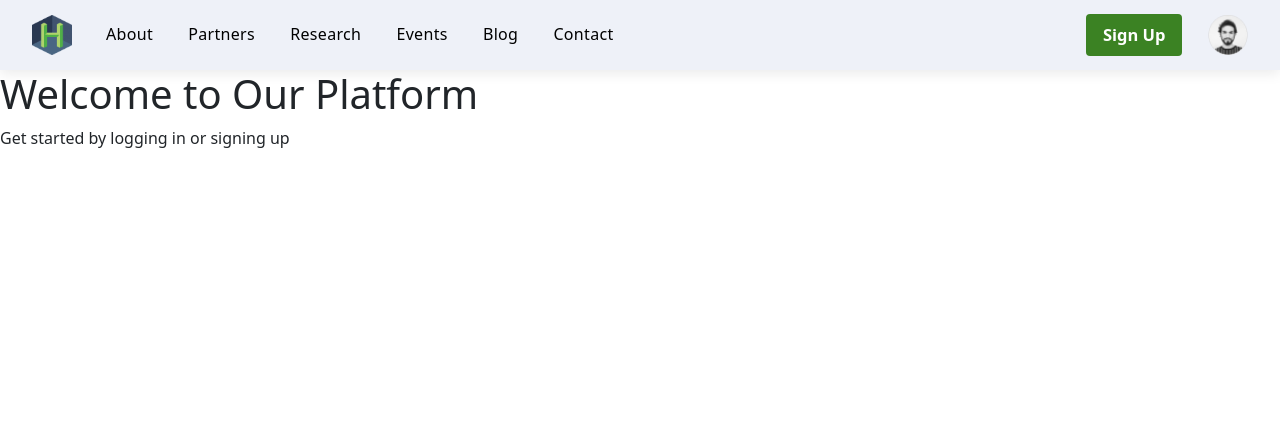
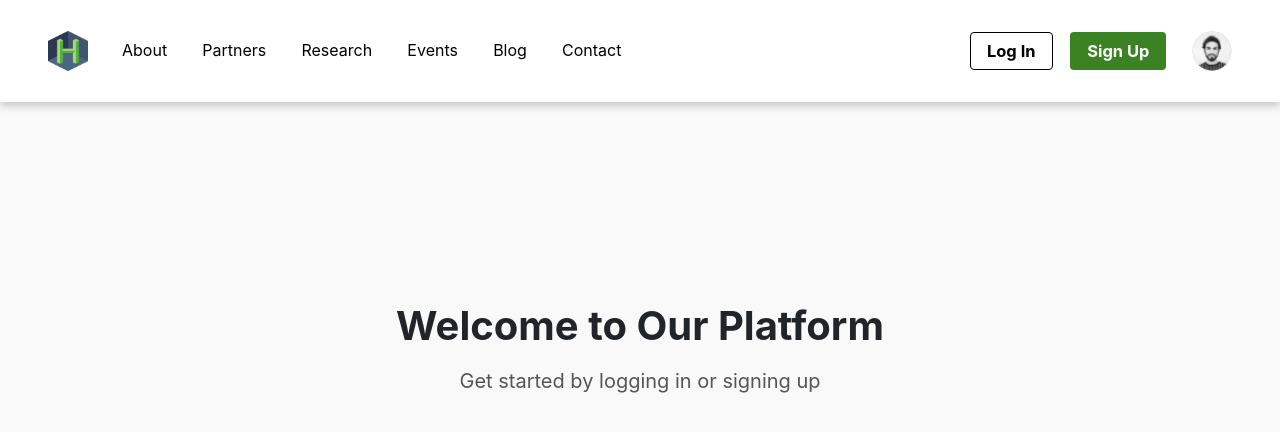
Before and after one commit to stevenseb/project-volunteer-platform, a React (Vite) app: page / in a window 1280 px wide. Shown: the top 432 px of the page. Built offline with nearby package versions, Linux system fonts and the light colour scheme; no server answers; what aws-amplify would draw is missing.

Commit message:
header styling adjusted button conditional rendering added added auth0 avatar

```diff
--- a/src/auth0/login.tsx
+++ b/src/auth0/login.tsx
@@ -4,7 +4,7 @@ import React from "react";
 const LoginButton: React.FC = () => {
   const { loginWithRedirect } = useAuth0();
 
-  return <button onClick={() => loginWithRedirect()} className="login-button">Log In</button>;
+  return <button onClick={() => loginWithRedirect()} className="login-button header-button">Log In</button>;
 };
 
 export default LoginButton;
--- /dev/null
+++ b/src/auth0/logout.tsx
@@ -0,0 +1,17 @@
+import { useAuth0 } from "@auth0/auth0-react";
+import React from "react";
+
+const LogoutButton: React.FC = () => {
+  const { logout } = useAuth0();
+
+  return <button
+                onClick={() =>
+                  logout({ logoutParams: { returnTo: window.location.origin } })
+                }
+                className="logout-button header-button"
+              >
+                Log Out
+              </button>
+};
+
+export default LogoutButton;
--- a/src/auth0/signup.tsx
+++ b/src/auth0/signup.tsx
@@ -12,7 +12,7 @@ const SignupButton = () => {
       });
   };
 
-  return <button onClick={handleSignup} className="button signup-button">Sign Up</button>;
+  return <button onClick={handleSignup} className="header-button signup-button">Sign Up</button>;
 };
 
 export default SignupButton;
--- a/src/components/Header.tsx
+++ b/src/components/Header.tsx
@@ -1,15 +1,28 @@
+import React from "react";
+import { useAuth0 } from "@auth0/auth0-react";
 import helpfulIcon from "../assets/helpful_icon.png";
 import profileIcon from "../assets/profile_icon.png";
 import SignupButton from "../auth0/signup";
+import LogoutButton from "../auth0/logout";
+import LoginButton from "../auth0/login";
 import "./styles/Header.css";
 
-const Header: React.FC = () => {
+interface HeaderProps {
+  onProfileClick?: () => void;
+}
+
+const Header: React.FC<HeaderProps> = ({ onProfileClick }) => {
+  const {
+    isAuthenticated,
+    isLoading,
+    user,
+  } = useAuth0();
+
   return (
     <header className="header-container">
       <nav className="header-nav">
         <div className="logo-section">
           <img src={helpfulIcon} alt="Helpful Icon" className="helpful-icon" />
-          {/* <span className="logo-text">YourLogo</span> */}
         </div>
         <div className="nav-links">
           <a href="#about">About</a>
@@ -19,9 +32,28 @@ const Header: React.FC = () => {
           <a href="#blog">Blog</a>
           <a href="#contact">Contact</a>
         </div>
+
         <div className="nav-buttons">
-          <SignupButton />
-          <img src={profileIcon} alt="Profile Icon" className="profile-icon" />
+          {!isLoading && !isAuthenticated && (
+            <>
+              <LoginButton />
+              <SignupButton />
+            </>
+          )}
+
+          {!isLoading && isAuthenticated && (
+            <>
+              <LogoutButton />
+            </>
+          )}
+
+          <img
+            src={isAuthenticated && user?.picture ? user.picture : profileIcon}
+            alt="Profile Icon"
+            className="profile-icon"
+            onClick={onProfileClick}
+            style={{ cursor: onProfileClick ? "pointer" : "default" }}
+          />
         </div>
       </nav>
     </header>
--- a/src/components/PublicHeader.tsx
+++ /dev/null
@@ -1,31 +0,0 @@
-import helpfulIcon from "../assets/helpful_icon.png";
-import profileIcon from "../assets/profile_icon.png";
-import SignupButton from "../auth0/signup";
-import "./styles/Header.css";
-
-const Header: React.FC = () => {
-  return (
-    <header className="header-container">
-      <nav className="header-nav">
-        <div className="logo-section">
-          <img src={helpfulIcon} alt="Helpful Icon" className="helpful-icon" />
-          {/* <span className="logo-text">YourLogo</span> */}
-        </div>
-        <div className="nav-links">
-          <a href="#about">About</a>
-          <a href="#partners">Partners</a>
-          <a href="#research">Research</a>
-          <a href="#events">Events</a>
-          <a href="#blog">Blog</a>
-          <a href="#contact">Contact</a>
-        </div>
-        <div className="nav-buttons">
-          <SignupButton />
-          <img src={profileIcon} alt="Profile Icon" className="profile-icon" />
-        </div>
-      </nav>
-    </header>
-  );
-};
-
-export default Header;
--- a/src/components/styles/Header.css
+++ b/src/components/styles/Header.css
@@ -1,18 +1,21 @@
 .header-container {
-  width: 100%;
-  background: var(--header-bg, #fff);
-  color: var(--header-text, #222);
+   width: 100%;
+  background-color: white;
+  color: black;
+  padding: 1rem;
+  display: flex;
+  justify-content: center;
+  align-items: center;
   position: sticky;
   top: 0;
   z-index: 1000;
-  box-shadow: 0 4px 12px rgba(0,0,0,0.08);
-  padding: 0;
+  box-shadow: 0px 4px 8px rgba(0, 0, 0, 0.2);
 }
 
 .header-nav {
   display: flex;
   flex-direction: row;
-  align-items: center;  /* Vertically center all items */
+  align-items: center;
   width: 100%;
   max-width: 1800px;
   margin: 0 auto;
@@ -44,16 +47,17 @@
   display: flex;
   align-items: center;
   gap: 2.2rem;
-  margin-left: 24px;    /* space between logo and links */
-  margin-right: auto;   /* pushes nav-buttons to the right */
+  margin-left: 24px;
+  margin-right: auto;
 }
 
 .nav-links a {
   color: var(--header-text, #222);
   text-decoration: none;
+  font-family: 'Inter', sans-serif;
   font-size: 16px;
   font-weight: 400;
-  letter-spacing: 0.02em;
+  line-height: 150%;
   transition: color 0.15s;
   padding: 2px 0;
   border-bottom: 2px solid transparent;
@@ -70,28 +74,35 @@
   display: flex;
   align-items: center;
   gap: 1.1rem;
+  max-height: 40px;
 }
 
 .profile-icon {
   width: 40px;
   height: 40px;
   margin-left: 8px;
+  border-radius: 50%;
 }
 
 .signup-button {
   background-color: #3B8223;
   color: #fff;
   border: 1px solid transparent;
+}
+
+.login-button, .logout-button {
+  background-color: #FFF;
+  color: #000;
+  border: 1px solid black;
+}
+
+.header-button {
   border-radius: 4px;
   font-weight: 700;
   font-size: 1.03rem;
-  padding: 8px 16px;
+  padding: 6px 16px;
   cursor: pointer;
   transition: background 0.15s;
-}
-
-.button {
-    border-radius: 4px;
 }
 
 .signup-button:hover,
--- a/src/components/styles/publicHeader.css
+++ /dev/null
@@ -1,134 +0,0 @@
-.header-container {
-  width: 100%;
-  background: var(--header-bg, #fff);
-  color: var(--header-text, #222);
-  position: sticky;
-  top: 0;
-  z-index: 1000;
-  box-shadow: 0 4px 12px rgba(0,0,0,0.08);
-  padding: 0;
-}
-
-.header-nav {
-  display: flex;
-  flex-direction: row;
-  align-items: center;  /* Vertically center all items */
-  width: 100%;
-  max-width: 1800px;
-  margin: 0 auto;
-  height: 70px;
-  padding: 0 32px;
-  box-sizing: border-box;
-}
-
-.logo-section {
-  display: flex;
-  align-items: center;
-}
-
-.helpful-icon {
-  width: 40px;
-  height: 40px;
-  margin-right: 10px;
-}
-
-.logo-text {
-  font-size: 1.6rem;
-  font-weight: 700;
-  letter-spacing: 2px;
-  color: var(--header-text, #222);
-  text-decoration: none;
-}
-
-.nav-links {
-  display: flex;
-  align-items: center;
-  gap: 2.2rem;
-  margin-left: 24px;    /* space between logo and links */
-  margin-right: auto;   /* pushes nav-buttons to the right */
-}
-
-.nav-links a {
-  color: var(--header-text, #222);
-  text-decoration: none;
-  font-size: 1.08rem;
-  font-weight: 600;
-  letter-spacing: 0.02em;
-  transition: color 0.15s;
-  padding: 2px 0;
-  border-bottom: 2px solid transparent;
-}
-
-.nav-links a:hover,
-.nav-links a:focus {
-  color: #E5A932;
-  border-bottom: 2px solid #E5A932;
-}
-
-.nav-buttons {
-  display: flex;
-  align-items: center;
-  gap: 1.1rem;
-}
-
-.profile-icon {
-  width: 40px;
-  height: 40px;
-  margin-left: 8px;
-}
-
-.signup-button {
-  background-color: #3B8223;
-  color: #fff;
-  border: none;
-  border-radius: 4px;
-  font-weight: 600;
-  font-size: 1.03rem;
-  padding: 0.6rem 1.4rem;
-  cursor: pointer;
-  transition: background 0.15s;
-}
-
-.signup-button:hover,
-.signup-button:focus {
-  background-color: #2E5C1A;
-}
-
-@media (max-width: 900px) {
-  .header-nav {
-    flex-direction: column;
-    height: auto;
-    padding: 12px;
-    align-items: flex-start;
-  }
-  .nav-links {
-    margin: 16px 0 0 0;
-    gap: 1.2rem;
-  }
-  .nav-buttons {
-    margin-top: 12px;
-  }
-}
-
-
-/* Responsive: Stack nav on mobile */
-/* @media (max-width: 900px) {
-  .header-nav {
-    flex-direction: column;
-    height: auto;
-    padding: 0 10px;
-    gap: 8px;
-  }
-  .logo-section,
-  .header-actions {
-    justify-content: center;
-    width: 100%;
-    margin-bottom: 8px;
-  }
-  .nav-links {
-    gap: 1.2rem;
-    margin: 8px 0;
-    width: 100%;
-    justify-content: center;
-  }
-} */
--- a/src/pages/Dashboard.tsx
+++ b/src/pages/Dashboard.tsx
@@ -3,7 +3,7 @@ import './styles/Dashboard.css';
 import Header from '../components/Header.tsx';
 import MyProjects from '../views/MyProjects';
 import Opportunities from '../views/Opportunities';
-import DashboardView from '../views/DashboardView'; // Import the new DashboardView component
+import DashboardView from '../views/DashboardView';
 
 // Importing icons for sidebar
 import dashboardIcon from '../assets/dashboard_icon.png';
--- a/src/pages/LoginSignupRedirect.tsx
+++ b/src/pages/LoginSignupRedirect.tsx
@@ -1,7 +1,8 @@
 import { useAuth0 } from "@auth0/auth0-react";
 import { Navigate } from "react-router-dom";
-import PublicHeader from "../components/PublicHeader";
-import { getUserData } from "../utils/mockDB"; // Updated import
+import Header from "../components/Header.tsx";
+import { getUserData } from "../utils/mockDB";
+import './styles/LoginSignupRedirect.css';
 
 export default function LoginSignupRedirect() {
   const { isAuthenticated, isLoading, user } = useAuth0();
@@ -22,7 +23,7 @@ export default function LoginSignupRedirect() {
   // Public landing page
   return (
     <div className="public-landing">
-      <PublicHeader />
+      <Header />
       <div className="welcome-content">
         <h1>Welcome to Our Platform</h1>
         <p>Get started by logging in or signing up</p>
--- /dev/null
+++ b/src/pages/styles/LoginSignupRedirect.css
@@ -0,0 +1,27 @@
+.public-landing {
+  display: flex;
+  flex-direction: column;
+  align-items: center;
+  justify-content: flex-start;
+  min-height: 100vh;
+  text-align: center;
+  background-color: #f9f9f9;
+  font-family: 'Inter', sans-serif;
+}
+
+.welcome-content {
+  max-width: 600px;
+  padding: 20px;
+  padding-top: 200px;
+}
+
+.welcome-content h1 {
+  font-size: 2.5rem;
+  font-weight: 700;
+  margin-bottom: 1rem;
+}
+
+.welcome-content p {
+  font-size: 1.25rem;
+  color: #555;
+}
```
